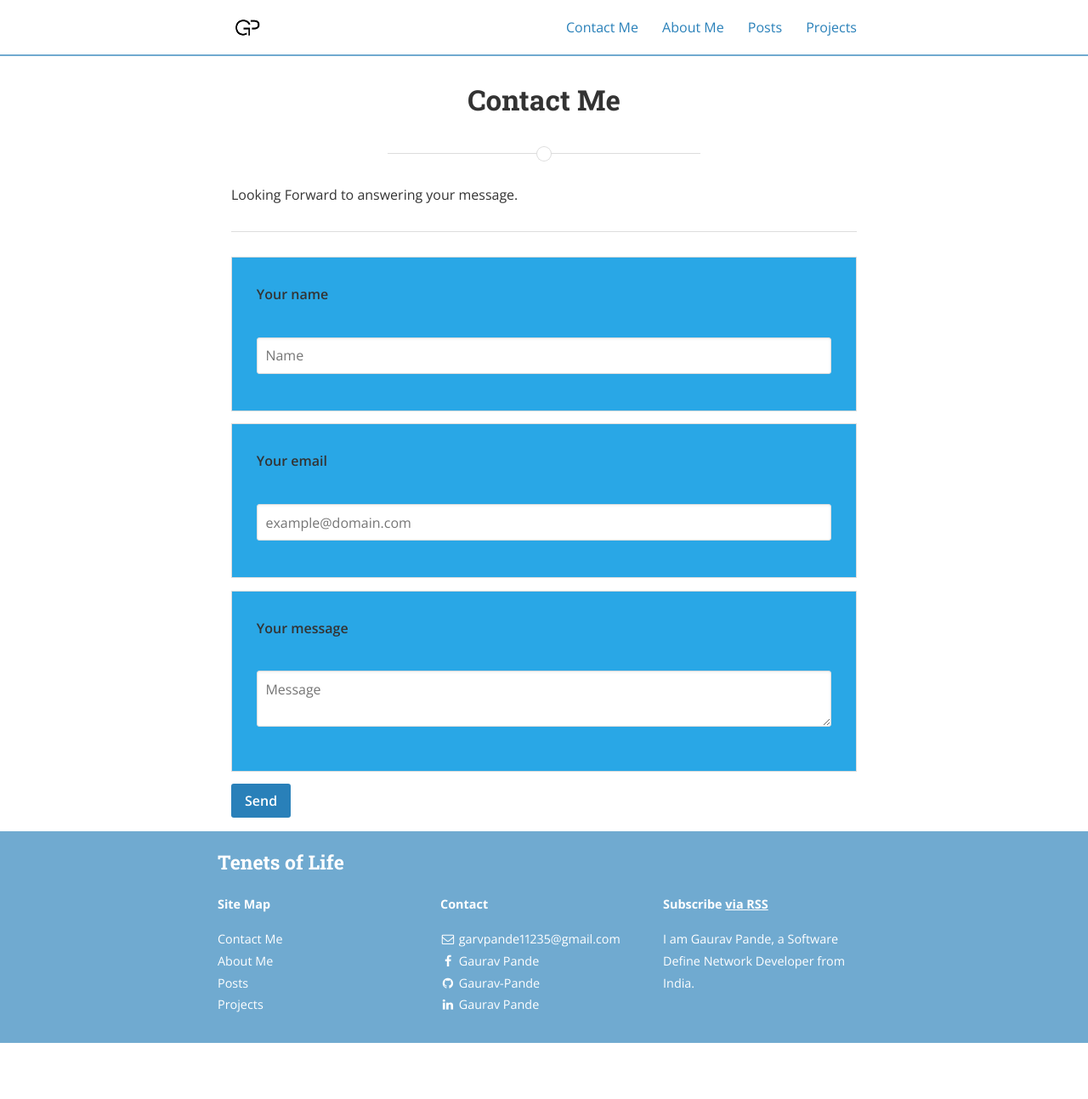
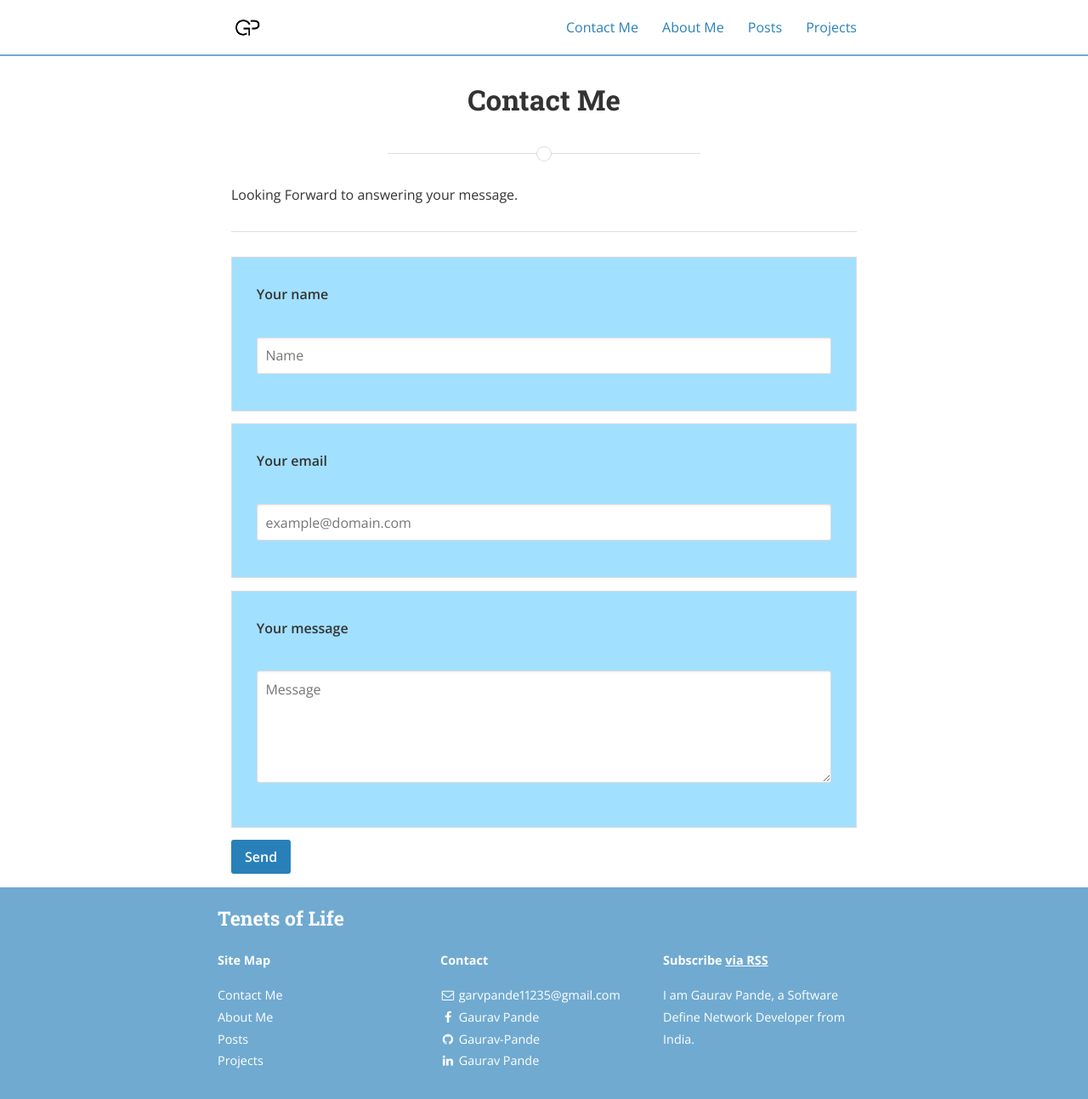
Before and after one commit to Gaurav-Pande/gaurav-pande.github.io, a Jekyll site: the page built from Lets-talk.md, in a window 1280 px wide. Shown: the whole page at 85% size. Built offline with Jekyll 4.4.1, drawn with Linux system fonts in a browser that asks for light colours; nearby versions of some CDN libraries; a style sheet for code colours, icons or effects is not loaded; before the commit the page ends 1227 px from its top, so only the background shows below that.

Commit message:
Update Lets-talk.md

```diff
--- a/Lets-talk.md
+++ b/Lets-talk.md
@@ -9,17 +9,17 @@ Looking Forward to answering your message.
 ---
 
 <form action="//formspree.io/email@domain.com" method="POST" >
-    <fieldset style="background-color:#29A7E6">
+    <fieldset style="background-color:#A2E0FF">
         <label for="name">Your name</label><br>
         <input type="text" name="name" placeholder="Name" required>
     </fieldset>
-    <fieldset style="background-color:#29A7E6">
+    <fieldset style="background-color:#A2E0FF">
         <label for="_replyto">Your email</label><br>
         <input type="email" name="_replyto" placeholder="example@domain.com" required>
     </fieldset>
-    <fieldset style="background-color:#29A7E6">
+    <fieldset style="background-color:#A2E0FF">
         <label for="message">Your message</label><br>
-        <textarea name="message" rows="2" placeholder="Message" required></textarea>
+        <textarea name="message" rows="5" placeholder="Message" required></textarea>
     </fieldset>
     <input class="hidden" type="text" name="_gotcha" style="display:none">
     <input class="hidden" type="hidden" name="_subject" value="Message via http://domain.com">
```
